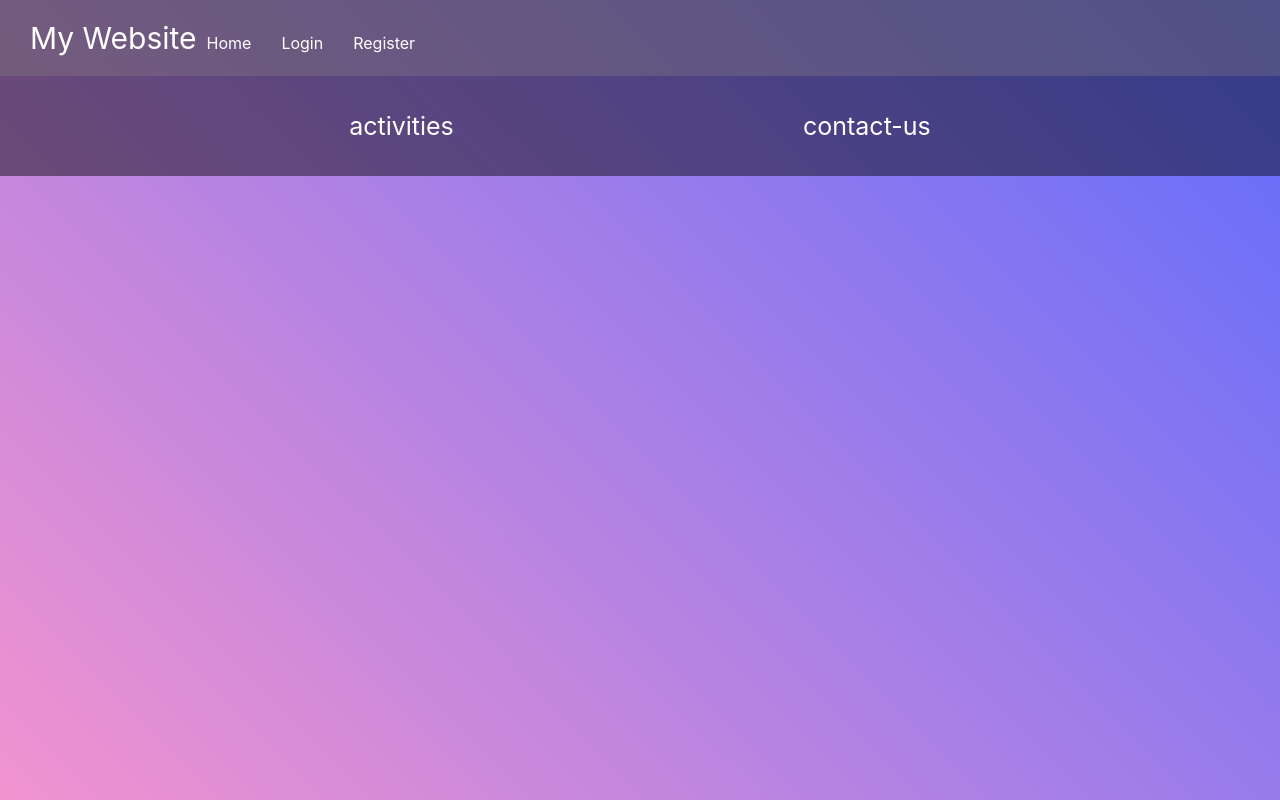
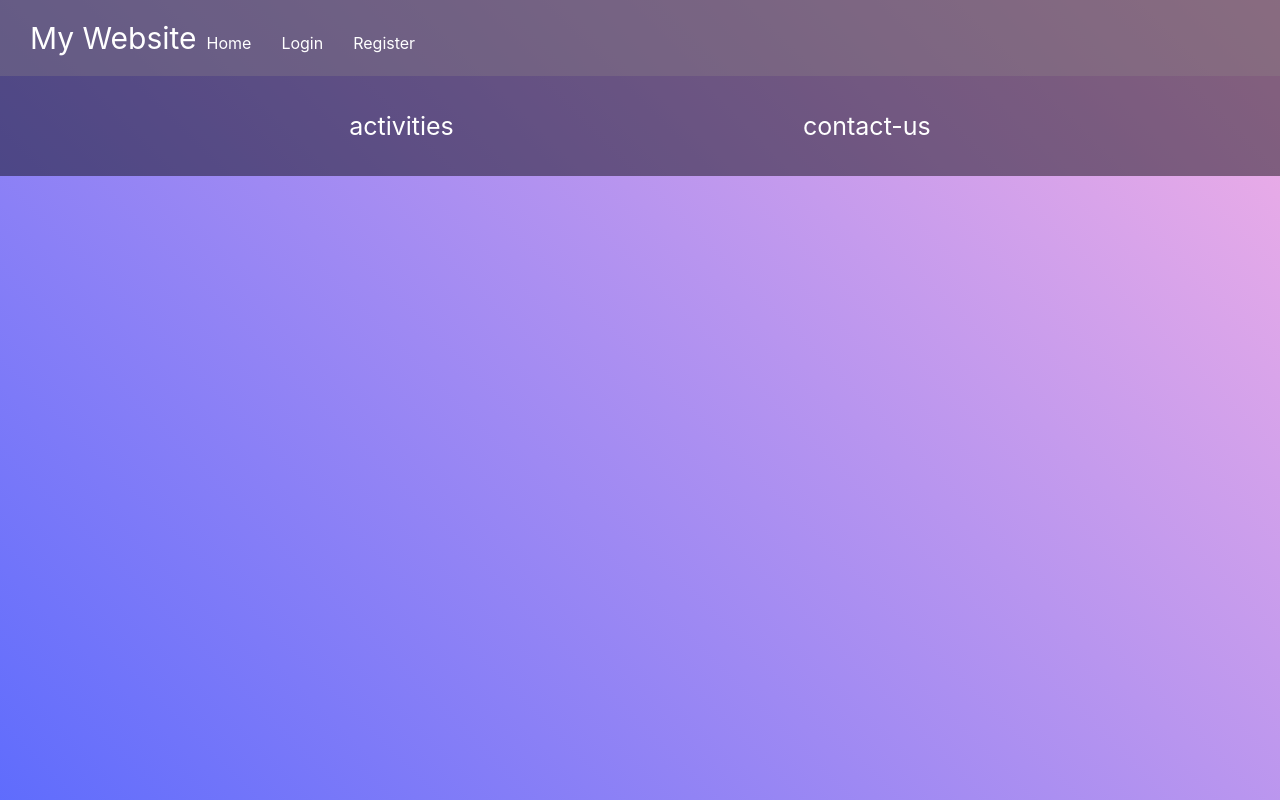
Before and after one commit to zeinab218ali/react-project, a React (Create React App) app: page / in a window 1280 px wide. Built offline with nearby package versions, Linux system fonts and the light colour scheme.

Commit message:
change forms style and background

```diff
--- a/src/Components/Login/Login.css
+++ b/src/Components/Login/Login.css
@@ -1,6 +1,6 @@
 /* LoginForm.css */
 body{
-  background:linear-gradient(45deg, #eb5db7aa, rgba(48, 65, 252, 0.773));
+  background:linear-gradient(45deg, rgba(48, 65, 252, 0.773),#e751c773);
 }
 .login-container {
     display: flex;
@@ -39,7 +39,7 @@ body{
     border-radius: 4px;
   }
 
-  button[type="button"] {
+  button{
     display: block;
     width: 100%;
     padding: 10px;
--- a/src/Components/Register/Register.css
+++ b/src/Components/Register/Register.css
@@ -40,7 +40,7 @@ body{
     border-radius: 4px;
   }
 
-  button[type="submit"] {
+  button{
     display: block;
     width: 100%;
     padding: 10px;
```
